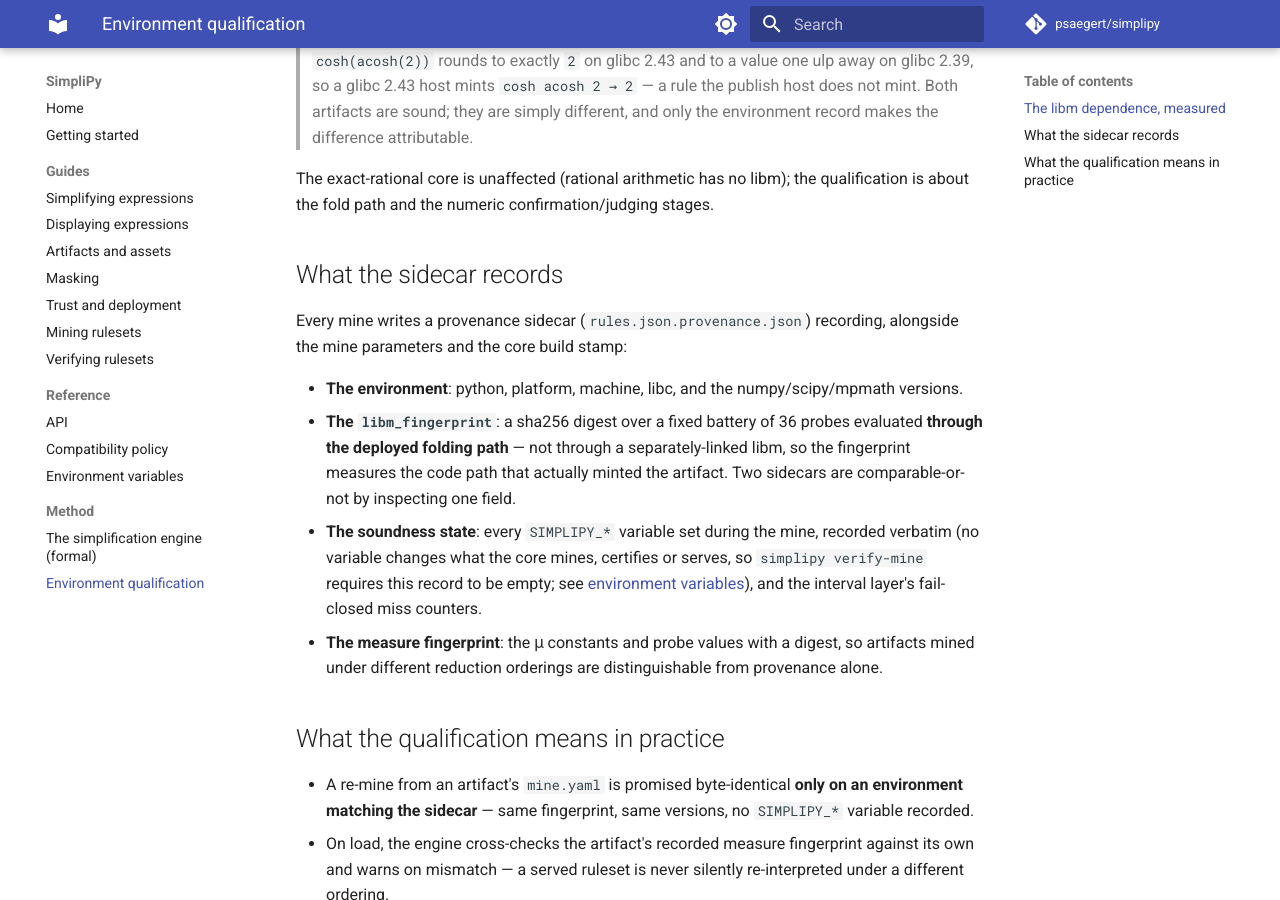
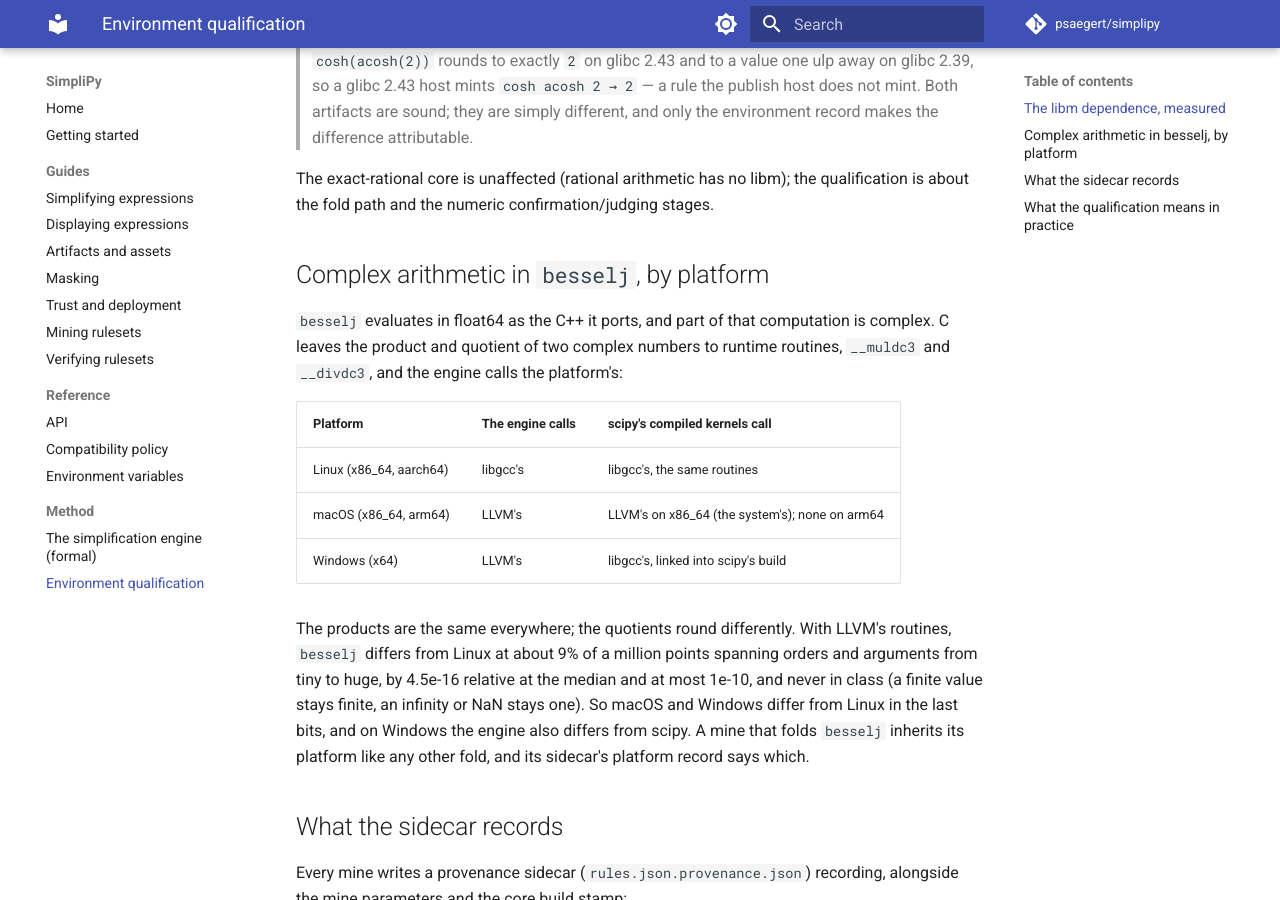
Before and after one commit to psaegert/simplipy, an MkDocs documentation site: the page built from docs/method/environment-qualification.md, in a window 1280 px wide and 900 px high, scrolled down 458 px. Built offline with MkDocs 1.6.1 and Material for MkDocs 9.7.7, drawn with Linux system fonts in a browser that asks for light colours; comment, search, counter and statistics services are not loaded.

Commit message:
Docs: besselj's complex division depends on the platform
The environment-qualification page, where the libm dependence is documented,
now says which complex product and quotient besselj calls on each platform
and which scipy's compiled kernels call there: libgcc's on Linux (the same
routines), LLVM's on macOS and Windows, where scipy calls LLVM's on macOS
x86_64, none on arm64 and libgcc's on Windows. The quotients round
differently, so besselj on macOS and Windows differs from Linux at about 9%
of a million points, by 4.5e-16 relative at the median and 1e-10 at most,
never in class. The compatibility page points to it beside the libm note.

Co-Authored-By: Claude Opus 5.5 <noreply@anthropic.com>
Claude-Session: https://claude.ai/code/session_016gamUqKQqroqag4GFsNu6W

```diff
--- a/docs/method/environment-qualification.md
+++ b/docs/method/environment-qualification.md
@@ -21,6 +21,28 @@ can prove. This is not hypothetical; it is measured:
 The exact-rational core is unaffected (rational arithmetic has no libm); the
 qualification is about the fold path and the numeric confirmation/judging
 stages.
+
+## Complex arithmetic in `besselj`, by platform
+
+`besselj` evaluates in float64 as the C++ it ports, and part of that
+computation is complex. C leaves the product and quotient of two complex
+numbers to runtime routines, `__muldc3` and `__divdc3`, and the engine calls
+the platform's:
+
+| Platform | The engine calls | scipy's compiled kernels call |
+|---|---|---|
+| Linux (x86_64, aarch64) | libgcc's | libgcc's, the same routines |
+| macOS (x86_64, arm64) | LLVM's | LLVM's on x86_64 (the system's); none on arm64 |
+| Windows (x64) | LLVM's | libgcc's, linked into scipy's build |
+
+The products are the same everywhere; the quotients round differently. With
+LLVM's routines, `besselj` differs from Linux at about 9% of a million points
+spanning orders and arguments from tiny to huge, by 4.5e-16 relative at the
+median and at most 1e-10, and never in class (a finite value stays finite, an
+infinity or NaN stays one). So macOS and Windows differ from Linux in the last
+bits, and on Windows the engine also differs from scipy. A mine that folds
+`besselj` inherits its platform like any other fold, and its sidecar's
+platform record says which.
 
 ## What the sidecar records
 
```
Also changed, not shown: docs/compatibility.md (+4 -0 lines).
